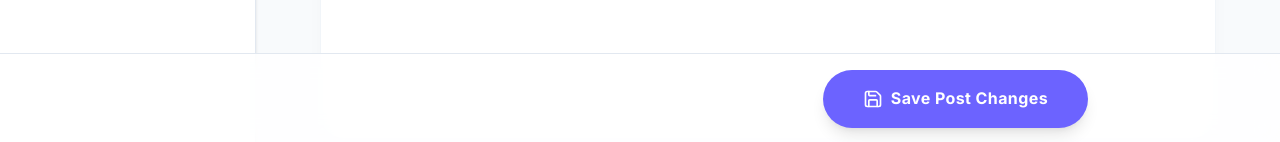
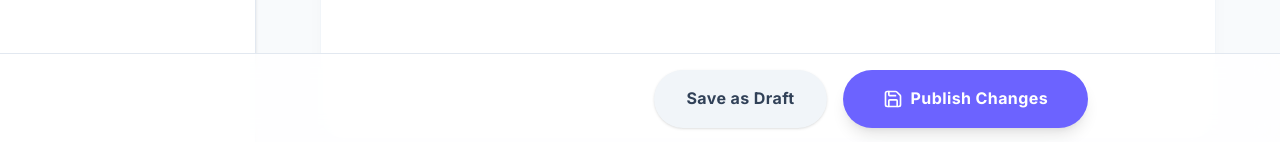
Before and after one commit to Prathmesh125/optimalife, a Next.js app in the folder web/: page /admin/blogs/1 in a window 1280 px wide. Shown: the part 656-798 px from the top of the page. Built offline with nearby package versions, Linux system fonts and the light colour scheme; no server answers; the database is empty; sample sign-in values are in the browser's storage; a web font is replaced by a local one.

Commit message:
feat(blogs): implement draft state and unsaved changes protection

```diff
--- a/web/src/app/admin/blogs/[slug]/page.tsx
+++ b/web/src/app/admin/blogs/[slug]/page.tsx
@@ -5,7 +5,7 @@ import { doc, getDoc, setDoc, updateDoc } from "firebase/firestore";
 import { db, auth } from "@/lib/firebase/client";
 import { logAdminAction } from "@/lib/logger";
 import { useRouter } from "next/navigation";
-import { Save, ArrowLeft, Image as ImageIcon, Calendar, CheckCircle2, FileImage, Trash2, Loader2, Type, Heading, ChevronUp, ChevronDown, Plus, X, Sparkles } from "lucide-react";
+import { Save, ArrowLeft, Image as ImageIcon, Calendar, CheckCircle2, FileImage, Trash2, Loader2, Type, Heading, ChevronUp, ChevronDown, Plus, X, Sparkles, AlertTriangle } from "lucide-react";
 import Link from "next/link";
 
 interface BlogImage {
@@ -36,11 +36,26 @@ export default function BlogEditor({ params }: { params: Promise<{ slug: string
   const [saving, setSaving] = useState(false);
   const [message, setMessage] = useState("");
 
+  const [status, setStatus] = useState<"draft" | "published">("published");
+  const [isDirty, setIsDirty] = useState(false);
+  const [showBackModal, setShowBackModal] = useState(false);
+
   const [activeMenuIndex, setActiveMenuIndex] = useState<number | null>(null);
   const [uploadingBlockId, setUploadingBlockId] = useState<string | null>(null);
 
   const [isGeneratingTitle, setIsGeneratingTitle] = useState(false);
   const [generatingBlockId, setGeneratingBlockId] = useState<string | null>(null);
+
+  useEffect(() => {
+    const handleBeforeUnload = (e: BeforeUnloadEvent) => {
+      if (isDirty) {
+        e.preventDefault();
+        e.returnValue = "";
+      }
+    };
+    window.addEventListener("beforeunload", handleBeforeUnload);
+    return () => window.removeEventListener("beforeunload", handleBeforeUnload);
+  }, [isDirty]);
 
   const handleGenerateAI = async (type: "title" | "content", promptText: string, blockIdx?: number) => {
     if (!promptText.trim()) return;
@@ -60,8 +75,10 @@ export default function BlogEditor({ params }: { params: Promise<{ slug: string
 
       if (type === "title") {
         setTitle(data.text);
+        setIsDirty(true);
       } else if (type === "content" && blockIdx !== undefined) {
         updateBlock(blockIdx, { content: data.text });
+        setIsDirty(true);
       }
     } catch (error: any) {
       alert("AI Generation failed: " + error.message);
@@ -81,6 +98,10 @@ export default function BlogEditor({ params }: { params: Promise<{ slug: string
           const data = docSnap.data();
           setTitle(data.title || "");
           setImages(data.images || []);
+
+          if (data.status) {
+            setStatus(data.status);
+          }
 
           if (data.scheduledDate) {
             setScheduledDate(new Date(data.scheduledDate).toISOString().slice(0, 16));
@@ -105,7 +126,7 @@ export default function BlogEditor({ params }: { params: Promise<{ slug: string
     fetchBlog();
   }, [slug, isNew]);
 
-  const handleSave = async (e?: React.FormEvent) => {
+  const handleSave = async (e?: React.FormEvent, targetStatus: "draft" | "published" = status) => {
     if (e) e.preventDefault();
     setSaving(true);
     setMessage("");
@@ -118,17 +139,21 @@ export default function BlogEditor({ params }: { params: Promise<{ slug: string
         content: "", // We no longer use legacy content field
         blocks,
         images, // preserve to pick the featured hero image later
+        status: targetStatus,
         scheduledDate: scheduledDate ? new Date(scheduledDate).toISOString() : null,
         updatedAt: new Date().toISOString()
       };
 
       if (isNew) {
         await setDoc(docRef, payload);
-        await logAdminAction("BLOG_CREATED", auth.currentUser?.email || "Unknown", `Created new blog post: ${title}`);
+        await logAdminAction("BLOG_CREATED", auth.currentUser?.email || "Unknown", `Created new blog post: ${title} (${targetStatus})`);
+        setIsDirty(false);
         router.push(`/admin/blogs/${docId}`);
       } else {
         await updateDoc(docRef, payload);
-        setMessage("Blog saved successfully!");
+        setStatus(targetStatus);
+        setIsDirty(false);
+        setMessage(targetStatus === "published" ? "Blog published successfully!" : "Draft saved successfully!");
         setTimeout(() => setMessage(""), 3000);
       }
     } catch (error: any) {
@@ -186,29 +211,36 @@ export default function BlogEditor({ params }: { params: Promise<{ slug: string
     newBlocks.splice(index, 0, newBlock);
     setBlocks(newBlocks);
     setActiveMenuIndex(null);
+    setIsDirty(true);
   };
 
   const updateBlock = (idx: number, updates: Partial<ContentBlock>) => {
     const newBlocks = [...blocks];
     newBlocks[idx] = { ...newBlocks[idx], ...updates };
     setBlocks(newBlocks);
+    setIsDirty(true);
   };
 
   const removeBlock = (idx: number) => {
     const newBlocks = blocks.filter((_, i) => i !== idx);
     setBlocks(newBlocks);
+    setIsDirty(true);
   };
 
   const moveBlock = (idx: number, direction: "up" | "down") => {
+    let moved = false;
     if (direction === "up" && idx > 0) {
       const newBlocks = [...blocks];
       [newBlocks[idx - 1], newBlocks[idx]] = [newBlocks[idx], newBlocks[idx - 1]];
       setBlocks(newBlocks);
+      moved = true;
     } else if (direction === "down" && idx < blocks.length - 1) {
       const newBlocks = [...blocks];
       [newBlocks[idx + 1], newBlocks[idx]] = [newBlocks[idx], newBlocks[idx + 1]];
       setBlocks(newBlocks);
+      moved = true;
     }
+    if (moved) setIsDirty(true);
   };
 
   if (loading) return (
@@ -219,11 +251,33 @@ export default function BlogEditor({ params }: { params: Promise<{ slug: string
 
   return (
     <div className="max-w-4xl mx-auto pb-32">
+
+      {showBackModal && (
+        <div className="fixed inset-0 z-[100] flex items-center justify-center bg-slate-900/40 backdrop-blur-sm">
+          <div className="bg-white rounded-3xl p-8 max-w-md w-full shadow-2xl border border-slate-100">
+            <div className="flex items-center space-x-3 text-amber-500 mb-4">
+              <AlertTriangle size={24} />
+              <h3 className="text-xl font-bold text-slate-900">Unsaved Changes</h3>
+            </div>
+            <p className="text-slate-600 mb-8 font-medium">You have unsaved changes. Do you want to save them as a draft before leaving?</p>
+            <div className="flex flex-col space-y-3">
+              <button type="button" onClick={async () => { await handleSave(undefined, "draft"); setShowBackModal(false); router.push("/admin/blogs"); }} className="bg-[#6C63FF] text-white px-4 py-3 rounded-xl font-bold hover:bg-[#5b54d6] transition-colors shadow-sm">Save as Draft & Exit</button>
+              <button type="button" onClick={() => { setIsDirty(false); router.push("/admin/blogs"); }} className="bg-red-50 text-red-600 px-4 py-3 rounded-xl font-bold hover:bg-red-100 transition-colors">Discard Changes & Exit</button>
+              <button type="button" onClick={() => setShowBackModal(false)} className="bg-slate-100 text-slate-700 px-4 py-3 rounded-xl font-bold hover:bg-slate-200 transition-colors">Cancel</button>
+            </div>
+          </div>
+        </div>
+      )}
+
       <div className="flex flex-col md:flex-row items-start md:items-center justify-between mb-8 gap-4">
         <div className="flex items-center space-x-4">
-          <Link href="/admin/blogs" className="flex items-center justify-center w-10 h-10 rounded-full bg-white border border-slate-200 text-slate-400 hover:text-[#6C63FF] hover:border-[#6C63FF] hover:shadow-md transition-all duration-200">
+          <button
+            type="button"
+            onClick={() => isDirty ? setShowBackModal(true) : router.push("/admin/blogs")}
+            className="flex items-center justify-center w-10 h-10 rounded-full bg-white border border-slate-200 text-slate-400 hover:text-[#6C63FF] hover:border-[#6C63FF] hover:shadow-md transition-all duration-200"
+          >
             <ArrowLeft size={18} />
-          </Link>
+          </button>
           <div>
             <h1 className="text-3xl font-black text-[#3a356a] tracking-tight">
               {isNew ? "Create New Post" : "Edit Blog Post"}
@@ -252,7 +306,7 @@ export default function BlogEditor({ params }: { params: Promise<{ slug: string
           <input
             type="text"
             value={title}
-            onChange={(e) => setTitle(e.target.value)}
+            onChange={(e) => { setTitle(e.target.value); setIsDirty(true); }}
             className="w-full bg-transparent border-none focus:ring-0 outline-none transition-all duration-200 text-[#3a356a] font-black text-4xl lg:text-5xl placeholder-slate-200"
             required
             placeholder="Post Title..."
@@ -468,7 +522,7 @@ export default function BlogEditor({ params }: { params: Promise<{ slug: string
             <input
               type="datetime-local"
               value={scheduledDate}
-              onChange={(e) => setScheduledDate(e.target.value)}
+              onChange={(e) => { setScheduledDate(e.target.value); setIsDirty(true); }}
               className="px-4 py-3 bg-slate-50 border border-slate-200 rounded-xl focus:bg-white focus:ring-2 focus:ring-amber-500/30 focus:border-amber-500 outline-none transition-all duration-200 font-medium text-slate-800 shadow-sm"
             />
           </div>
@@ -476,14 +530,23 @@ export default function BlogEditor({ params }: { params: Promise<{ slug: string
 
         {/* Sticky Action Bar */}
         <div className="fixed bottom-0 left-0 right-0 bg-white/80 backdrop-blur-md border-t border-slate-200 p-4 z-50 flex justify-end px-8">
-          <div className="max-w-4xl w-full mx-auto flex justify-end">
+          <div className="max-w-4xl w-full mx-auto flex justify-end space-x-4">
             <button
-              type="submit"
+              type="button"
+              onClick={(e) => handleSave(e, "draft")}
+              disabled={saving}
+              className="flex items-center space-x-2 bg-slate-100 text-slate-700 px-8 py-4 rounded-full hover:bg-slate-200 disabled:opacity-50 transition-all duration-300 font-bold tracking-wide shadow-sm"
+            >
+              <span>Save as Draft</span>
+            </button>
+            <button
+              type="button"
+              onClick={(e) => handleSave(e, "published")}
               disabled={saving}
               className="flex items-center space-x-2 bg-[#6C63FF] text-white px-10 py-4 rounded-full hover:bg-[#5b54d6] disabled:opacity-50 transition-all duration-300 font-bold tracking-wide shadow-lg hover:-translate-y-1"
             >
               <Save size={20} />
-              <span>{saving ? "Saving..." : (isNew ? "Publish New Post" : "Save Post Changes")}</span>
+              <span>{saving ? "Saving..." : (isNew ? "Publish New Post" : "Publish Changes")}</span>
             </button>
           </div>
         </div>
--- a/web/src/app/blogs/page.tsx
+++ b/web/src/app/blogs/page.tsx
@@ -24,13 +24,15 @@ async function getBlogs() {
       content: rawText,
       images: data.images || [],
       updatedAt: data.updatedAt,
-      scheduledDate: data.scheduledDate
+      scheduledDate: data.scheduledDate,
+      status: data.status,
     };
   });
 
   // Filter out scheduled future posts and sort by date descending
   const now = new Date();
   return blogs
+    .filter((b: any) => b.status !== "draft")
     .filter((b: any) => !b.scheduledDate || new Date(b.scheduledDate) <= now)
     .sort((a: any, b: any) => new Date(b.updatedAt).getTime() - new Date(a.updatedAt).getTime());
 }
--- a/web/src/app/sitemap.ts
+++ b/web/src/app/sitemap.ts
@@ -27,6 +27,7 @@ export default async function sitemap(): Promise<MetadataRoute.Sitemap> {
 
     const blogRoutes = snapshot.docs
       .map((doc: any) => ({ id: doc.id, ...doc.data() } as any))
+      .filter((blog: any) => blog.status !== "draft")
       .filter((blog: any) => !blog.scheduledDate || new Date(blog.scheduledDate) <= now)
       .map((blog: any) => ({
         url: `${baseUrl}/blogs/${blog.id}`,
```
Also changed, not shown: web/src/app/admin/blogs/page.tsx (+9 -1 lines).
